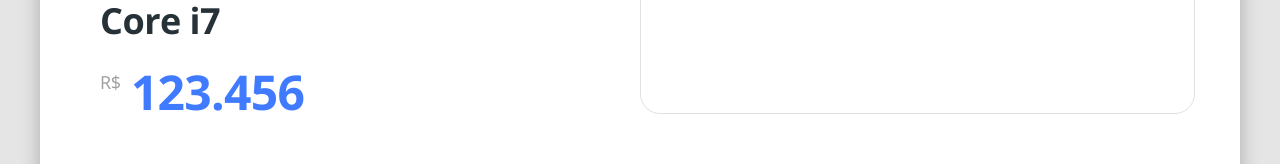
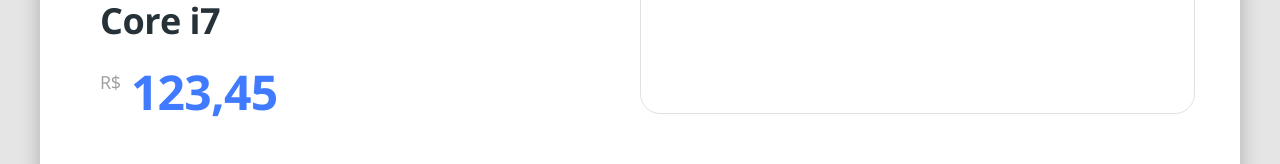
Before and after one commit to tarcnux/dscatalog-bootcamp-devsuperior, a React (Create React App) app in the folder front-web/: page /products/1 in a window 1280 px wide. Shown: the part 732-896 px from the top of the page. Built offline with nearby package versions, Linux system fonts and the light colour scheme.

Commit message:
Price formating

```diff
--- a/front-web/src/core/components/ProductPrice/index.tsx
+++ b/front-web/src/core/components/ProductPrice/index.tsx
@@ -5,11 +5,18 @@
     price: number;
 }
 
+const formatPrice = (price: number) => {
+    return new
+        Intl.NumberFormat('pt-BR',
+            { minimumFractionDigits: 2})
+            .format(price);
+}
+
 const ProductPrice = ({ price }: Props) => (
     <div className="product-price-container">
             <span className="product-currency">R$</span>
             <h3 className="product-price">
-                { price }
+                { formatPrice(price) }
             </h3>
     </div>
 );
--- a/front-web/src/pages/Catalog/Components/ProductDetails/index.tsx
+++ b/front-web/src/pages/Catalog/Components/ProductDetails/index.tsx
@@ -29,7 +29,7 @@
                         <h1 className="products-details-name">
                             Computador Desktop - Intel Core i7
                         </h1>
-                        <ProductPrice price={123.456} />
+                        <ProductPrice price={123.45} />
                     </div>
                     <div className="col-6 product-details-card">
                         <h1 className="product-description-title">Descrição do Produto</h1>
```
